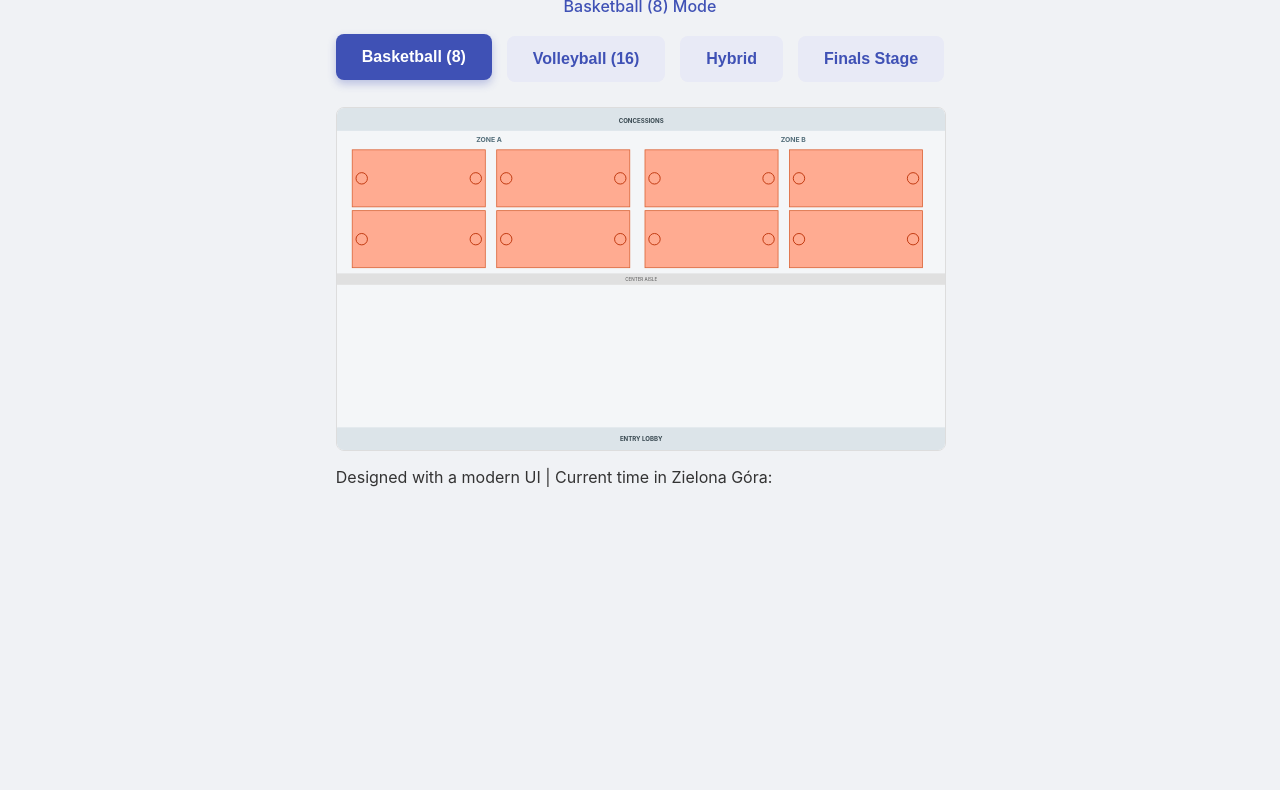
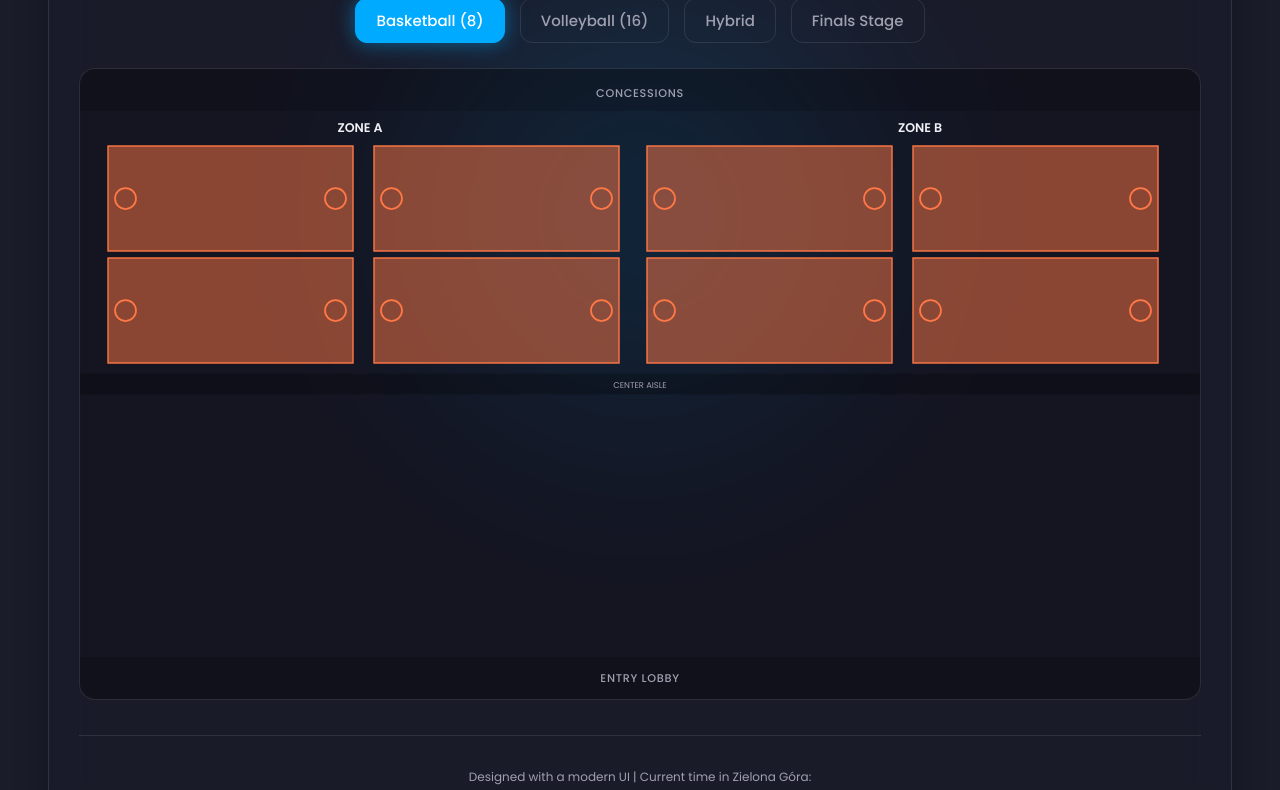
Before and after one commit to ArtNft87/arena, a plain HTML site: page index.html in a window 1280 px wide. Shown: the part 184-974 px from the top of the page. Before the commit the page ends 816 px from the top, so only its background shows below. Drawn offline with Linux system fonts and the light colour scheme.

Commit message:
Update style.css

```diff
--- a/style.css
+++ b/style.css
@@ -1,76 +1,116 @@
+/* ---- General Setup & Background ---- */
+:root {
+    --primary-accent: #00aaff;
+    --primary-accent-dark: #0088cc;
+    --dark-bg: #1a1c2a;
+    --glass-bg: rgba(26, 28, 42, 0.6);
+    --text-primary: #f0f0f5;
+    --text-secondary: #a0a0b0;
+    --border-color: rgba(255, 255, 255, 0.1);
+}
+
 body {
-    font-family: -apple-system, BlinkMacSystemFont, "Segoe UI", Roboto, Helvetica, Arial, sans-serif;
+    font-family: 'Poppins', sans-serif;
+    background-color: var(--dark-bg);
+    color: var(--text-primary);
     display: flex;
     justify-content: center;
     align-items: center;
-    background-color: #f0f2f5;
-    padding: 20px;
-    color: #333;
     min-height: 100vh;
+    padding: 40px;
     box-sizing: border-box;
+    overflow: hidden;
 }
 
-#facility-container {
-    width: 95%;
+.background-glow {
+    position: absolute;
+    width: 800px;
+    height: 800px;
+    background-image: radial-gradient(circle, rgba(0, 170, 255, 0.4) 0%, rgba(26, 28, 42, 0) 60%);
+    top: 50%;
+    left: 50%;
+    transform: translate(-50%, -50%);
+    filter: blur(50px);
+    z-index: -1;
+}
+
+/* ---- Glass Container & Layout ---- */
+.glass-container {
+    width: 100%;
     max-width: 1200px;
-    background-color: #ffffff;
-    border-radius: 16px;
-    box-shadow: 0 8px 24px rgba(0,0,0,0.15);
-    padding: 25px;
-    box-sizing: border-box;
+    background: var(--glass-bg);
+    backdrop-filter: blur(20px);
+    -webkit-backdrop-filter: blur(20px);
+    border-radius: 24px;
+    border: 1px solid var(--border-color);
+    box-shadow: 0 8px 32px rgba(0, 0, 0, 0.3);
+    padding: 30px;
+    display: flex;
+    flex-direction: column;
+    gap: 25px;
+}
+
+.header {
+    text-align: center;
 }
 
 h1 {
-    text-align: center;
-    color: #1a237e;
-    margin-top: 0;
+    font-weight: 600;
+    margin: 0;
 }
 
 #mode-title {
-    text-align: center;
-    color: #3f51b5;
-    margin-top: -10px;
-    margin-bottom: 20px;
-    font-weight: 500;
+    font-weight: 300;
+    color: var(--text-secondary);
+    margin: 5px 0 0 0;
+    transition: color 0.3s ease;
 }
 
+/* ---- Controls ---- */
 #controls {
     display: flex;
     justify-content: center;
     gap: 15px;
-    margin-bottom: 25px;
     flex-wrap: wrap;
 }
 
 button {
-    padding: 12px 24px;
-    font-size: 16px;
-    font-weight: bold;
+    font-family: 'Poppins', sans-serif;
+    font-size: 15px;
+    font-weight: 500;
+    padding: 10px 20px;
+    border-radius: 12px;
+    border: 1px solid var(--border-color);
+    background: transparent;
+    color: var(--text-secondary);
     cursor: pointer;
-    border: 2px solid transparent;
-    border-radius: 8px;
-    background-color: #e8eaf6;
-    color: #3f51b5;
     transition: all 0.3s ease;
 }
 
 button:hover {
-    background-color: #c5cae9;
-    transform: translateY(-2px);
+    background: rgba(255, 255, 255, 0.1);
+    color: var(--text-primary);
+    border-color: var(--primary-accent);
 }
 
 button.active {
-    background-color: #3f51b5;
-    color: white;
-    box-shadow: 0 4px 8px rgba(63, 81, 181, 0.3);
-    transform: translateY(-2px);
+    background: var(--primary-accent);
+    color: #fff;
+    border-color: var(--primary-accent);
+    box-shadow: 0 0 20px rgba(0, 170, 255, 0.5);
 }
 
+/* ---- Visualization Area ---- */
 #visualization-wrapper {
-    width: 100%;
-    border: 1px solid #ddd;
-    border-radius: 8px;
+    background-color: rgba(0, 0, 0, 0.2);
+    border-radius: 16px;
     overflow: hidden;
+    border: 1px solid var(--border-color);
+    transition: opacity 0.4s ease;
+}
+
+#visualization-wrapper.switching {
+    opacity: 0.5;
 }
 
 #visualization {
@@ -78,23 +118,37 @@ button.active {
     width: 100%;
 }
 
-/* SVG Styles */
-.bg { fill: #f4f6f8; }
-.concessions, .lobby { fill: #dce4e9; }
-.aisle { fill: #e0e0e0; }
-.zone-label { font-size: 18px; font-weight: bold; fill: #546e7a; text-anchor: middle; }
-.text-label { font-size: 16px; font-weight: bold; fill: #37474f; text-anchor: middle; }
-.small-label { font-size: 12px; fill: #555; text-anchor: middle; }
+/* ---- SVG Styles ---- */
+.bg { fill: transparent; }
+.concessions, .lobby { fill: rgba(0, 0, 0, 0.15); }
+.aisle { fill: rgba(0, 0, 0, 0.25); }
+.zone-label { font-size: 18px; font-weight: 600; fill: var(--text-primary); text-anchor: middle; }
+.text-label { font-size: 16px; font-weight: 500; fill: var(--text-secondary); text-anchor: middle; letter-spacing: 1px; }
+.small-label { font-size: 12px; fill: var(--text-secondary); text-anchor: middle; }
 
-.basketball-court { fill: #ffab91; stroke: #d95f30; stroke-width: 2; }
-.basketball-hoop { fill: none; stroke: #bf360c; stroke-width: 2.5; }
+.basketball-court { fill: rgba(255, 120, 70, 0.5); stroke: #ff7846; stroke-width: 2; }
+.basketball-hoop { fill: none; stroke: #ff7846; stroke-width: 2.5; }
 
-.volleyball-court { fill: #81d4fa; stroke: #0277bd; stroke-width: 1.5; }
-.volleyball-net { stroke: #01579b; stroke-width: 2; stroke-dasharray: 4,3; }
+.volleyball-court { fill: rgba(0, 170, 255, 0.4); stroke: var(--primary-accent); stroke-width: 1.5; }
+.volleyball-net { stroke: #fff; stroke-width: 2; stroke-dasharray: 4,3; opacity: 0.8; }
 
-.finals-barrier { fill: rgba(255, 215, 0, 0.15); stroke: #ffd700; stroke-width: 5; }
+.finals-barrier {
+    fill: rgba(0, 170, 255, 0.1);
+    stroke: var(--primary-accent);
+    stroke-width: 5;
+    filter: drop-shadow(0 0 10px var(--primary-accent));
+}
 
-/* Transition Group Styling */
 #visualization > g {
     transition: opacity 0.4s ease-in-out;
 }
+
+/* ---- Footer ---- */
+footer {
+    text-align: center;
+    font-size: 12px;
+    color: var(--text-secondary);
+    border-top: 1px solid var(--border-color);
+    padding-top: 20px;
+    margin-top: 10px;
+}
```
